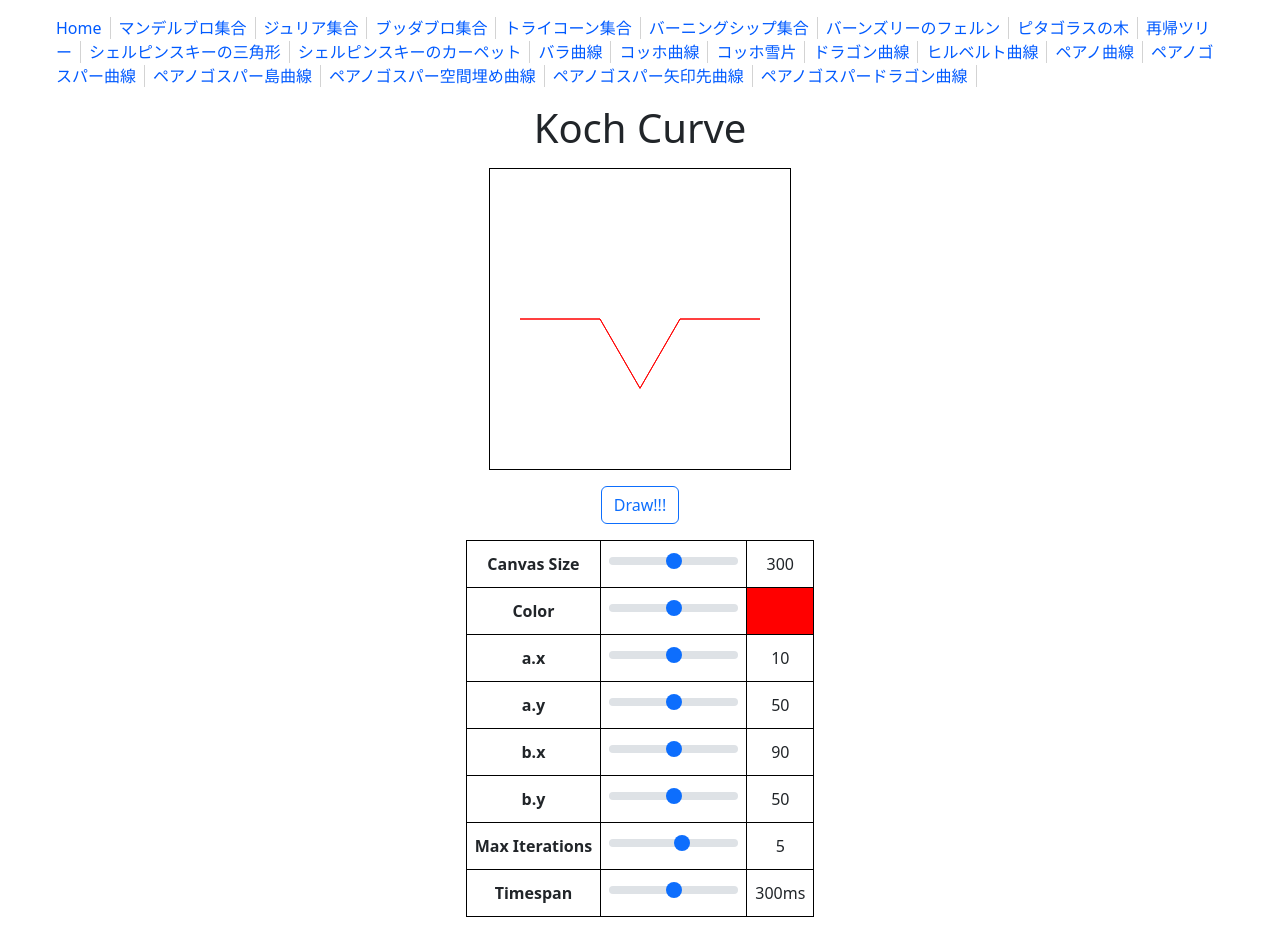
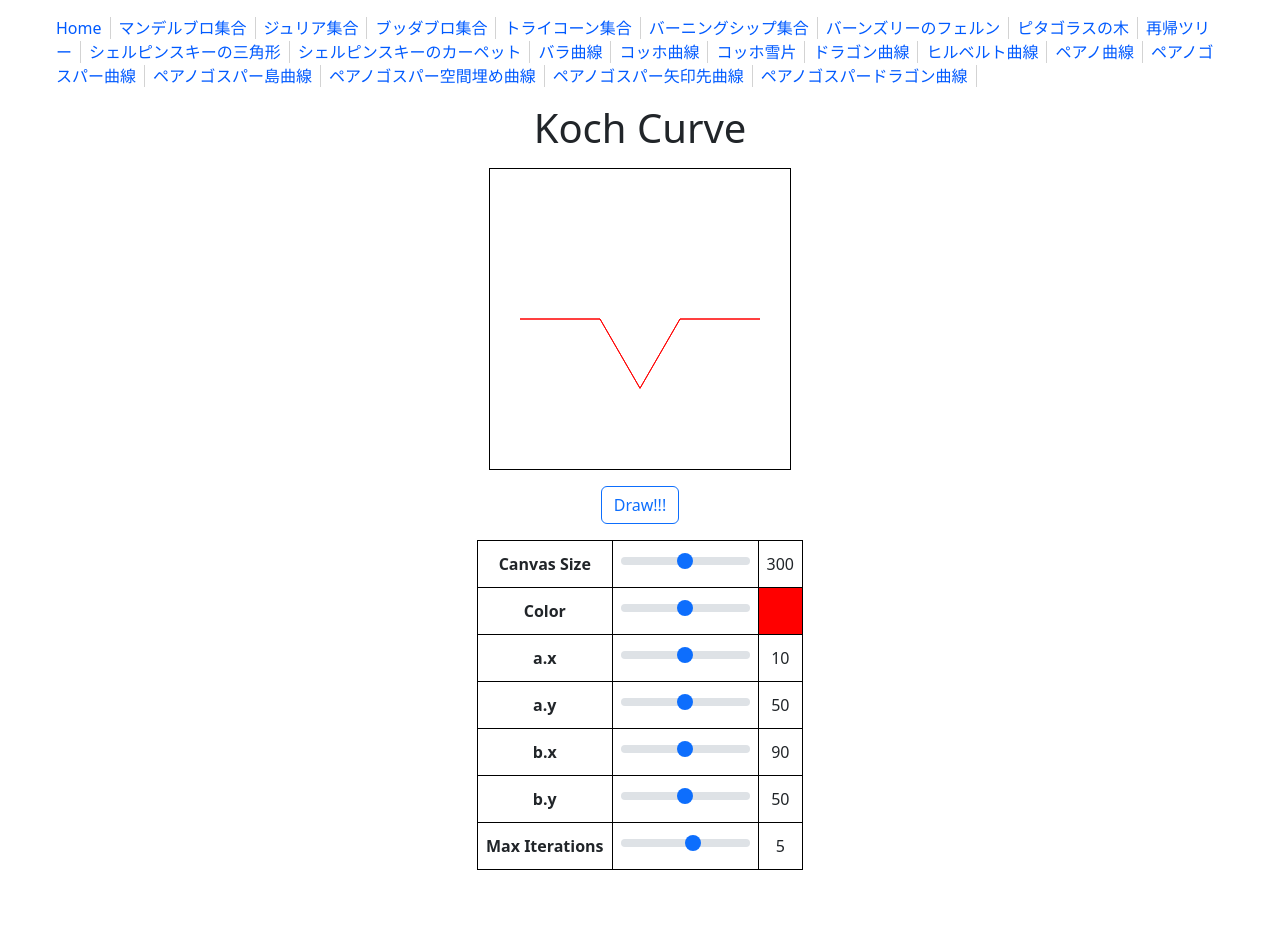
Before and after one commit to osawa-koki/fractal-drawer.ts, a Next.js app: page /koch-curve in a window 1280 px wide. Shown: the top 952 px of the page. After the commit the page ends 918 px from the top, so only its background shows below. Built offline with nearby package versions, Linux system fonts and the light colour scheme.

Commit message:
timespan消した。

```diff
--- a/pages/koch-curve.tsx
+++ b/pages/koch-curve.tsx
@@ -17,8 +17,6 @@ const rangeMin = 0;
 const rangeMax = 100;
 const maxIterationMinCount = 3;
 const maxIterationMaxCount = 10;
-const timespanMin = 100;
-const timespanMax = 1000;
 
 const divition = 3;
 
@@ -33,7 +31,6 @@ const KochCurve = () => {
   let [bx, setBx] = useState(90);
   let [by, setBy] = useState(50);
   let [maxIterations, setMaxIterations] = useState(5);
-  let [timespan, setTimespan] = useState(300);
   let [locked, setLocked] = useState(false);
 
   let canvas: HTMLCanvasElement;
@@ -43,7 +40,7 @@ const KochCurve = () => {
     canvas = canvasRef.current!;
     ctx = canvas.getContext('2d')!;
     Draw(false);
-  }, [canvasSize, color, ax, ay, bx, by, maxIterations, timespan]);
+  }, [canvasSize, color, ax, ay, bx, by, maxIterations]);
 
   useEffect (() => {
     canvas = canvasRef.current!;
@@ -155,11 +152,6 @@ const KochCurve = () => {
             <td><Form.Range min={maxIterationMinCount} max={maxIterationMaxCount} onInput={(e) => {setMaxIterations(parseInt((e.target as HTMLInputElement).value))}} /></td>
             <td>{maxIterations}</td>
           </tr>
-          <tr>
-            <th>Timespan</th>
-            <td><Form.Range min={timespanMin} max={timespanMax} onInput={(e) => {setTimespan(parseInt((e.target as HTMLInputElement).value))}} /></td>
-            <td>{timespan}ms</td>
-          </tr>
         </tbody>
       </table>
     </Layout>
```
